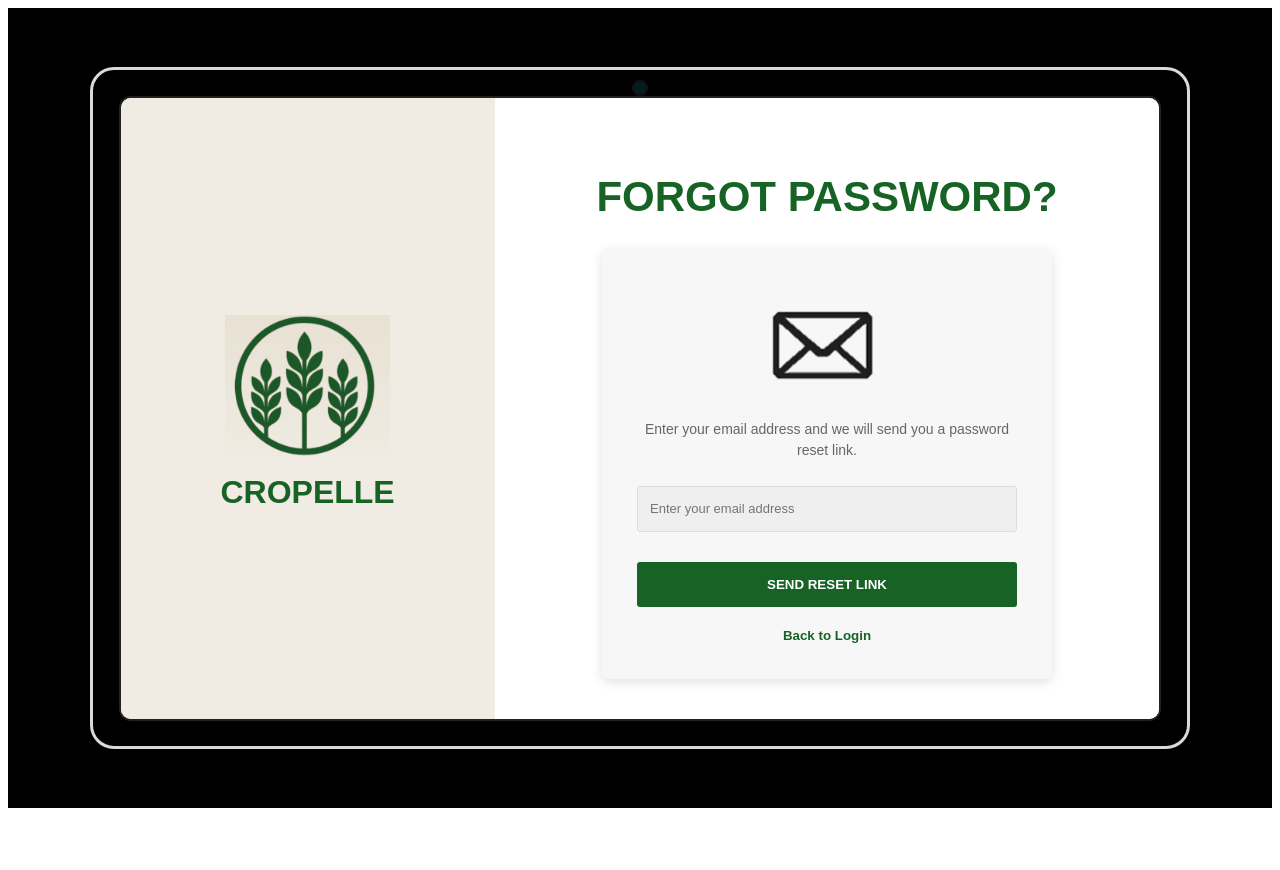
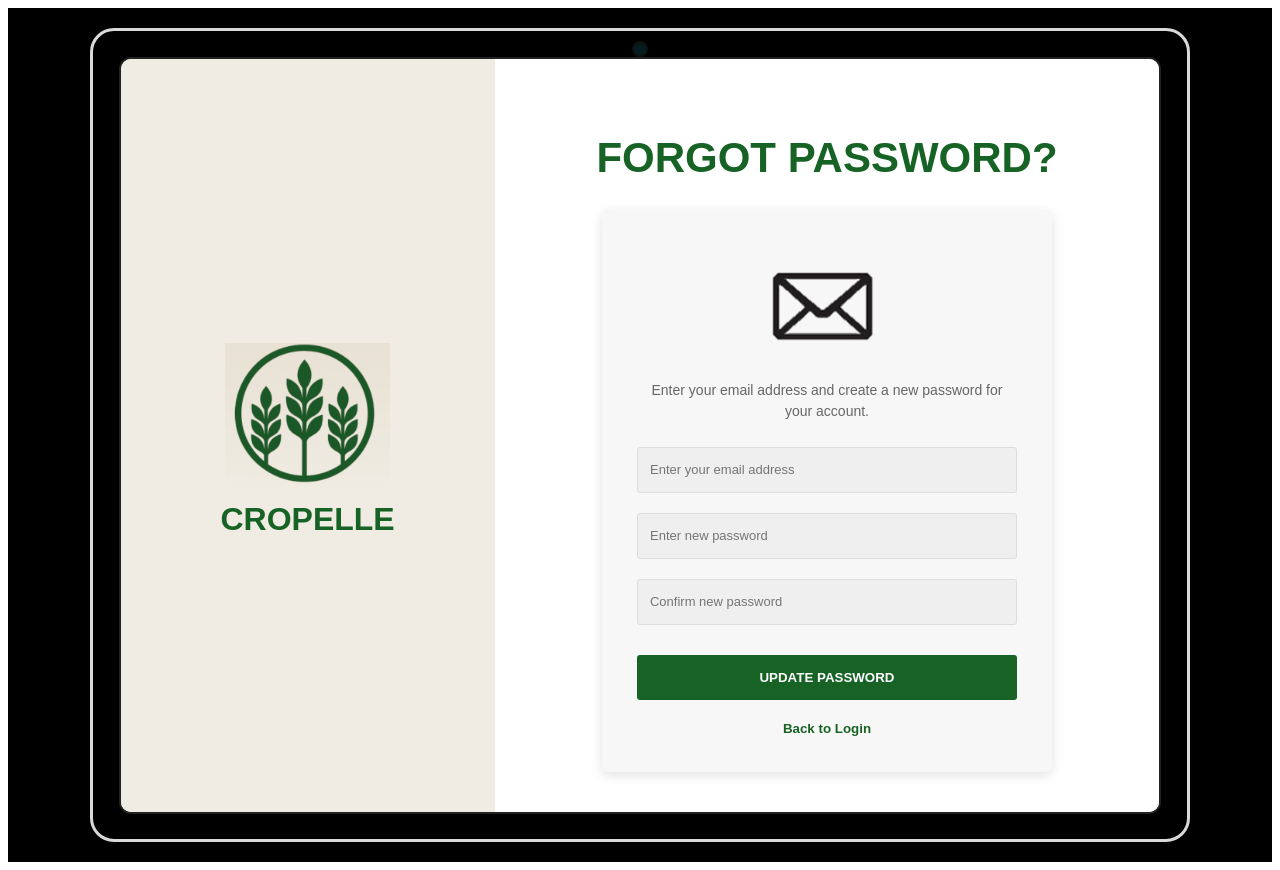
Before and after one commit to Martin-94/Crop-Management-System, a React app in the folder frontend/: page /forget-password in a window 1280 px wide. Before the commit the page ends 816 px from the top, so only its background shows below. Built offline with nearby package versions, Linux system fonts and the light colour scheme; the HTML template or start-up script is replaced by a standard one.

Commit message:
Updated login and forgot password screens

```diff
--- a/frontend/src/pages/ForgetPassword.jsx
+++ b/frontend/src/pages/ForgetPassword.jsx
@@ -9,8 +9,10 @@ export default function ForgotPasswordScreen() {
 
   const [email, setEmail] = useState("");
   const [emailSent, setEmailSent] = useState(false);
+  const [newPassword, setNewPassword] = useState("");
+  const [confirmPassword, setConfirmPassword] = useState("");
 
-  const handleResetPassword = (event) => {
+  const handleResetPassword = async (event) => {
   event.preventDefault();
 
   if (!email.trim()) {
@@ -18,14 +20,19 @@ export default function ForgotPasswordScreen() {
     return;
   }
 
+  if (!newPassword || !confirmPassword) {
+    alert("Please complete all fields.");
+    return;
+  }
+
+  if (newPassword !== confirmPassword) {
+    alert("Passwords do not match.");
+    return;
+  }
+
   try {
-      /*
-      =====================================
-      FUTURE RESET PASSWORD API CALL
-      =====================================
-
     const response = await fetch(
-        "https://your-api-url/forgot-password",
+      "http://127.0.0.1:5000/api/forgot-password",
       {
         method: "POST",
         headers: {
@@ -33,6 +40,7 @@ export default function ForgotPasswordScreen() {
         },
         body: JSON.stringify({
           email: email,
+          newPassword: newPassword,
         }),
       }
     );
@@ -42,21 +50,14 @@ export default function ForgotPasswordScreen() {
     if (response.ok) {
       setEmailSent(true);
     } else {
-        alert(data.message || "Unable to send reset link.");
+      alert(
+        data.message ||
+        "Unable to update password."
+      );
     }
-
-      =====================================
-      END RESET PASSWORD API CALL
-      =====================================
-      */
-
-      // TEMPORARY RESET PASSWORD LOGIC
-      console.log("Reset password requested for:", email);
-
-      setEmailSent(true);
   } catch (error) {
     console.error("Reset Password Error:", error);
-      alert("Unable to send the password reset link.");
+    alert("Unable to update the password.");
   }
 };
 
@@ -89,8 +90,7 @@ export default function ForgotPasswordScreen() {
 
                   {/* TEXT BELOW EMAIL IMAGE */}
                   <p style={descriptionStyle}>
-                    Enter your email address and we will send you a password
-                    reset link.
+                    Enter your email address and create a new password for your account.
                   </p>
 
                   <form onSubmit={handleResetPassword}>
@@ -107,10 +107,35 @@ export default function ForgotPasswordScreen() {
                         required
                       />
                     </div>
+                    <div style={inputWrapperStyle}>
+                      <input
+                        type="password"
+                        placeholder="Enter new password"
+                        value={newPassword}
+                        onChange={(event) =>
+                          setNewPassword(event.target.value)
+                        }
+                        style={inputStyle}
+                        required
+                      />
+                    </div>
 
+                    <div style={inputWrapperStyle}>
+                      <input
+                        type="password"
+                        placeholder="Confirm new password"
+                        value={confirmPassword}
+                        onChange={(event) =>
+                          setConfirmPassword(event.target.value)
+                        }
+                        style={inputStyle}
+                        required
+                      />
+                    </div>
                     <button type="submit" style={resetButtonStyle}>
-                      SEND RESET LINK
+                      UPDATE PASSWORD
                     </button>
+
                   </form>
 
                   <button
@@ -127,18 +152,15 @@ export default function ForgotPasswordScreen() {
                     ✓
                   </div>
 
-                  <h3 style={successTitleStyle}>
-                    Email Sent Successfully
-                  </h3>
 
                   <p style={successTextStyle}>
-                    We sent a password reset link to:
+                    Password successfully updated for:
                   </p>
 
                   <p style={submittedEmailStyle}>{email}</p>
 
                   <p style={successTextStyle}>
-                    Please check your inbox and spam folder.
+                    You can now log in using your new password.
                   </p>
 
                   <button
```
Lines whose indentation alone changed are shown as unchanged.
